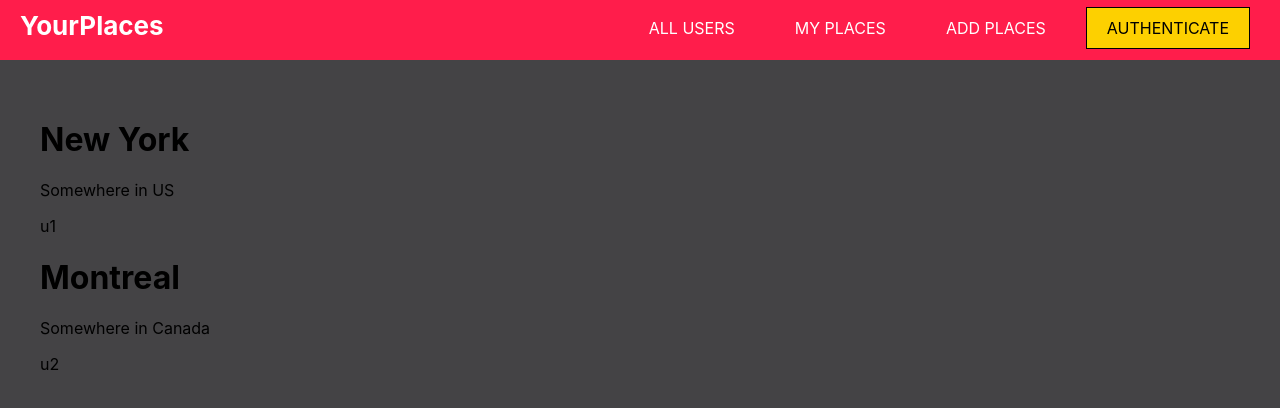
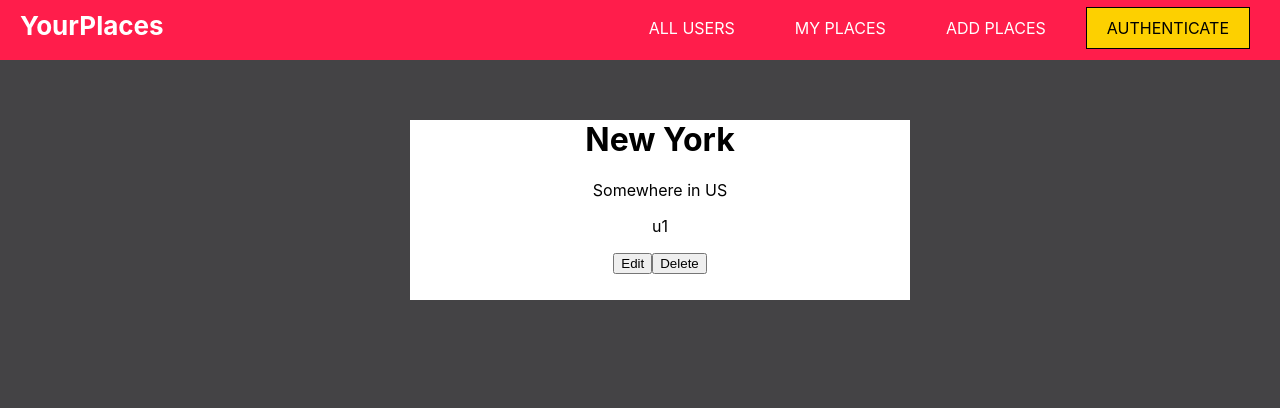
Before and after one commit to G3nK3n/MERN_Projects, a React (Create React App) app in the folder react-login/: page /u1/places in a window 1280 px wide. Shown: the top 408 px of the page. Built offline with nearby package versions, Linux system fonts and the light colour scheme.

Commit message:
Filtered places according to user

```diff
--- a/react-login/src/Components/Places/AddPlaces.js
+++ b/react-login/src/Components/Places/AddPlaces.js
@@ -1,4 +1,6 @@
 import React from "react";
+import { useParams } from "react-router-dom";
+
 
 import PlaceList from './PlaceList';
 
@@ -20,8 +22,12 @@ const AddPlaces = () => {
         }
     ];
 
+    const theUserId = useParams().userid;
+    //This means that it will filter out the dummy array if the params id matches the creator in the dummy place
+    const filteringID = DUMMY_PLACES.filter(eachPlace => eachPlace.creator === theUserId)
+
     return(
-        <PlaceList items={DUMMY_PLACES} />
+        <PlaceList items={filteringID} />
     )
 }
 
--- a/react-login/src/Components/Places/PlaceItem.js
+++ b/react-login/src/Components/Places/PlaceItem.js
@@ -1,11 +1,15 @@
 import React from "react";
+import Button from 'react-bootstrap/Button';
+import classes from './PlaceItem.module.css';
 
 const PlaceItem = (props) => {
     return(
-        <div>
+        <div className={classes.PlaceItem}>
             <h1>{props.place}</h1>
             <p>{props.address}</p>
             <p>{props.creator}</p>
+            <Button>Edit</Button>
+            <Button>Delete</Button>
         </div>
     )
 }
--- a/react-login/src/Components/Places/PlaceItem.module.css
+++ b/react-login/src/Components/Places/PlaceItem.module.css
@@ -0,0 +1,12 @@
+.PlaceItem {
+    width: 500px;
+    height: 180px;
+    background: white;
+    margin: auto;
+    text-align: center;
+}
+
+.PlaceItem a {
+    text-decoration: none;
+    color: black;
+}
```
